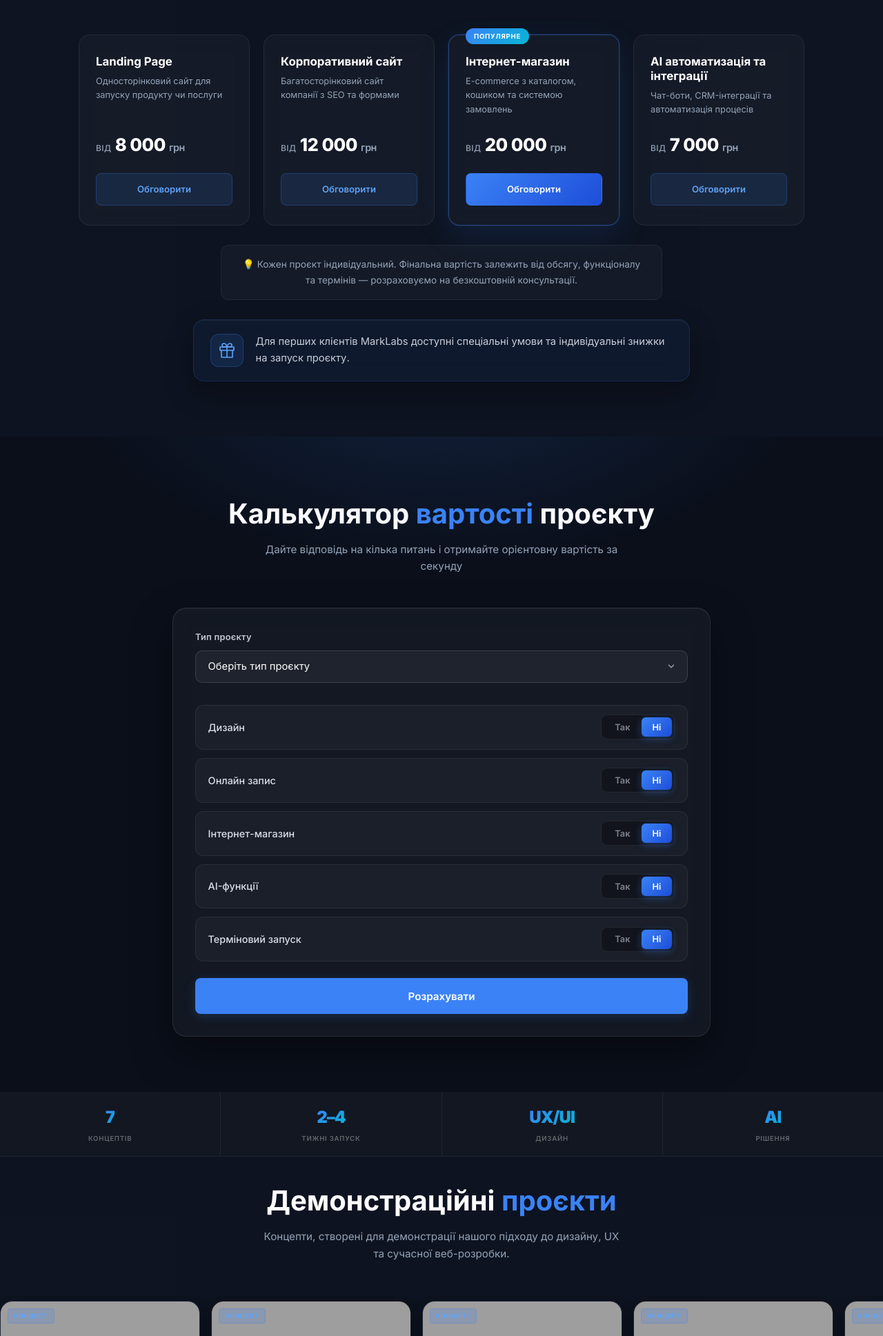
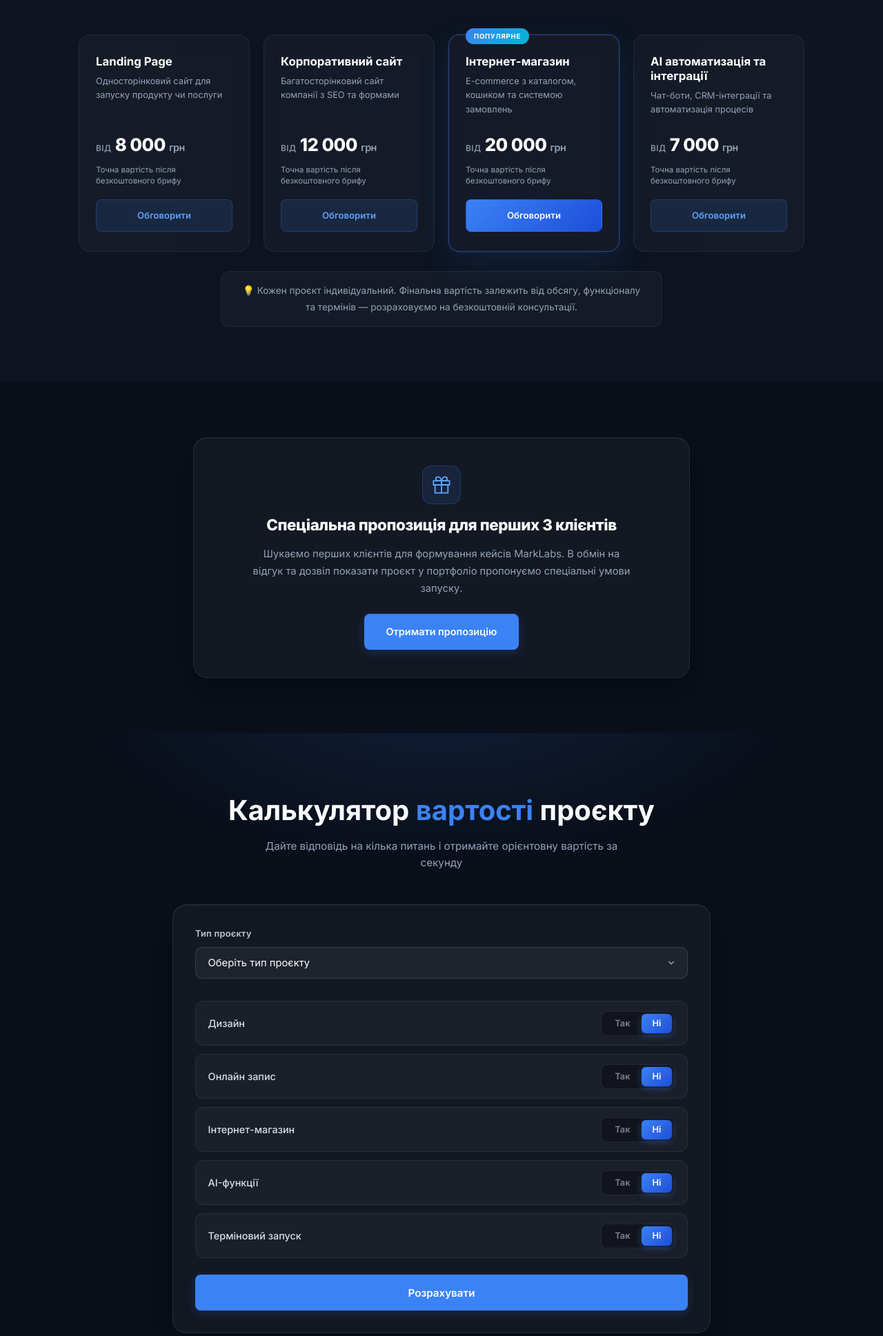
Before and after one commit to StepaniukMarko/ultra-tattoo, a Flask app: page / in a window 1280 px wide. Shown: the part 1794-3731 px from the top of the page at 69% size. Run offline with Flask 3, Linux system fonts and the light colour scheme; grey boxes are pictures that could not be loaded.

Commit message:
feat(pricing): add per-card brief hint, replace inline offer with premium #offer section

```diff
--- a/static/style.css
+++ b/static/style.css
@@ -1977,6 +1977,13 @@ footer { padding: 3rem 0 2rem; border-top: 1px solid rgba(255,255,255,.06); }
     letter-spacing: -0.02em;
     margin-bottom: 1.25rem;
 }
+.price-card__hint {
+    font-size: 0.72rem;
+    line-height: 1.45;
+    color: var(--muted);
+    margin-top: -0.8rem;
+    margin-bottom: 1.15rem;
+}
 .price-card__from {
     font-size: 0.75rem;
     font-weight: 500;
@@ -2289,50 +2296,74 @@ footer { padding: 3rem 0 2rem; border-top: 1px solid rgba(255,255,255,.06); }
 /* ===== END CALCULATOR ===== */
 
 
-/* ===== PRICING SPECIAL OFFER ===== */
-.pricing-offer {
+/* ===== SPECIAL OFFER SECTION (#offer) ===== */
+.offer-card {
     max-width: 720px;
-    margin: 1.75rem auto 0;
-    display: flex;
+    margin: 0 auto;
+    text-align: center;
+    display: flex;
+    flex-direction: column;
     align-items: center;
-    gap: 1.1rem;
-    padding: 1.25rem 1.5rem;
-    background: rgba(59,130,246,0.06);
-    border: 1px solid rgba(59,130,246,0.18);
-    border-radius: 16px;
+    gap: 1rem;
+    padding: 2.5rem 2rem;
+    background: rgba(255,255,255,0.04);
+    border: 1px solid rgba(255,255,255,0.08);
+    border-radius: 20px;
     backdrop-filter: blur(16px);
     -webkit-backdrop-filter: blur(16px);
-    box-shadow: 0 16px 40px rgba(0,0,0,0.3), inset 0 1px 0 rgba(255,255,255,0.05);
-}
-.pricing-offer__icon {
-    flex-shrink: 0;
-    width: 48px;
-    height: 48px;
+    box-shadow: 0 20px 50px rgba(0,0,0,0.35), inset 0 1px 0 rgba(255,255,255,0.05);
+    transition: transform 0.3s ease, border-color 0.3s ease, box-shadow 0.3s ease;
+}
+.offer-card:hover {
+    transform: translateY(-4px);
+    border-color: rgba(59,130,246,0.3);
+    box-shadow: 0 24px 60px rgba(59,130,246,0.14), inset 0 1px 0 rgba(255,255,255,0.06);
+}
+.offer-card__icon {
+    width: 56px;
+    height: 56px;
     display: flex;
     align-items: center;
     justify-content: center;
-    border-radius: 12px;
+    border-radius: 14px;
     background: rgba(59,130,246,0.12);
     border: 1px solid rgba(59,130,246,0.25);
     color: #60a5fa;
 }
-.pricing-offer__icon svg { width: 24px; height: 24px; }
-.pricing-offer__text {
+.offer-card__icon svg { width: 28px; height: 28px; }
+.offer-card__title {
+    font-size: 1.4rem;
+    font-weight: 800;
+    letter-spacing: -0.02em;
+    color: var(--w);
+    line-height: 1.25;
+    margin: 0;
+}
+.offer-card__text {
     font-size: 0.92rem;
-    line-height: 1.6;
-    color: rgba(240,244,255,0.82);
+    line-height: 1.7;
+    color: var(--muted);
+    max-width: 560px;
     margin: 0;
 }
+.offer-card__cta {
+    margin-top: 0.5rem;
+    padding: 0.9rem 2rem;
+    font-size: 0.9rem;
+}
+@media(max-width:768px) {
+    .offer-card { padding: 2rem 1.5rem; }
+    .offer-card__title { font-size: 1.25rem; }
+}
 @media(max-width:480px) {
-    .pricing-offer {
-        flex-direction: column;
-        text-align: center;
-        gap: 0.85rem;
-        padding: 1.25rem 1.1rem;
-    }
-    .pricing-offer__text { font-size: 0.88rem; }
+    .offer-card { padding: 1.75rem 1.25rem; border-radius: 16px; }
+    .offer-card__title { font-size: 1.15rem; }
+    .offer-card__text { font-size: 0.88rem; }
+    .offer-card__cta { width: 100%; }
 }
 @media(max-width:320px) {
-    .pricing-offer__text { font-size: 0.84rem; }
-}
-/* ===== END PRICING SPECIAL OFFER ===== */
+    .offer-card { padding: 1.5rem 1rem; }
+    .offer-card__title { font-size: 1.05rem; }
+    .offer-card__text { font-size: 0.84rem; }
+}
+/* ===== END SPECIAL OFFER SECTION ===== */
--- a/templates/index.html
+++ b/templates/index.html
@@ -265,6 +265,7 @@
                     <p>Односторінковий сайт для запуску продукту чи послуги</p>
                 </div>
                 <div class="price-card__val"><span class="price-card__from">від</span> 8 000 <span class="price-card__cur">грн</span></div>
+                <p class="price-card__hint">Точна вартість після безкоштовного брифу</p>
                 <a href="#contact" class="price-card__btn">Обговорити</a>
             </div>
             <div class="price-card">
@@ -273,6 +274,7 @@
                     <p>Багатосторінковий сайт компанії з SEO та формами</p>
                 </div>
                 <div class="price-card__val"><span class="price-card__from">від</span> 12 000 <span class="price-card__cur">грн</span></div>
+                <p class="price-card__hint">Точна вартість після безкоштовного брифу</p>
                 <a href="#contact" class="price-card__btn">Обговорити</a>
             </div>
             <div class="price-card price-card--featured">
@@ -282,6 +284,7 @@
                     <p>E-commerce з каталогом, кошиком та системою замовлень</p>
                 </div>
                 <div class="price-card__val"><span class="price-card__from">від</span> 20 000 <span class="price-card__cur">грн</span></div>
+                <p class="price-card__hint">Точна вартість після безкоштовного брифу</p>
                 <a href="#contact" class="price-card__btn">Обговорити</a>
             </div>
             <div class="price-card">
@@ -290,13 +293,20 @@
                     <p>Чат-боти, CRM-інтеграції та автоматизація процесів</p>
                 </div>
                 <div class="price-card__val"><span class="price-card__from">від</span> 7 000 <span class="price-card__cur">грн</span></div>
+                <p class="price-card__hint">Точна вартість після безкоштовного брифу</p>
                 <a href="#contact" class="price-card__btn">Обговорити</a>
             </div>
         </div>
         <p class="pricing-note">💡 Кожен проєкт індивідуальний. Фінальна вартість залежить від обсягу, функціоналу та термінів — розраховуємо на безкоштовній консультації.</p>
 
-        <div class="pricing-offer">
-            <div class="pricing-offer__icon">
+    </div>
+</section>
+
+<!-- Спеціальна пропозиція -->
+<section class="sec offer" id="offer">
+    <div class="ctn">
+        <div class="offer-card">
+            <div class="offer-card__icon">
                 <svg viewBox="0 0 24 24" fill="none" stroke="currentColor" stroke-width="1.6" stroke-linecap="round" stroke-linejoin="round">
                     <polyline points="20 12 20 22 4 22 4 12"/>
                     <rect x="2" y="7" width="20" height="5"/>
@@ -305,7 +315,9 @@
                     <path d="M12 7h4.5a2.5 2.5 0 0 0 0-5C13 2 12 7 12 7z"/>
                 </svg>
             </div>
-            <p class="pricing-offer__text">Для перших клієнтів MarkLabs доступні спеціальні умови та індивідуальні знижки на запуск проєкту.</p>
+            <h2 class="offer-card__title">Спеціальна пропозиція для перших 3 клієнтів</h2>
+            <p class="offer-card__text">Шукаємо перших клієнтів для формування кейсів MarkLabs. В обмін на відгук та дозвіл показати проєкт у портфоліо пропонуємо спеціальні умови запуску.</p>
+            <a href="#contact" class="btn btn-p offer-card__cta">Отримати пропозицію</a>
         </div>
     </div>
 </section>
```
